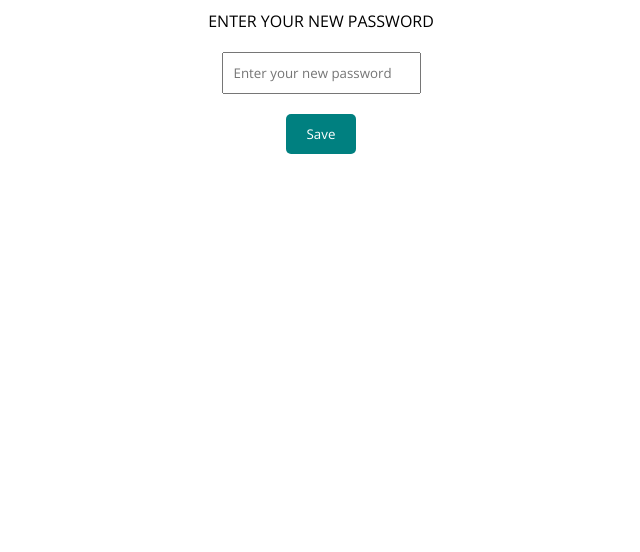
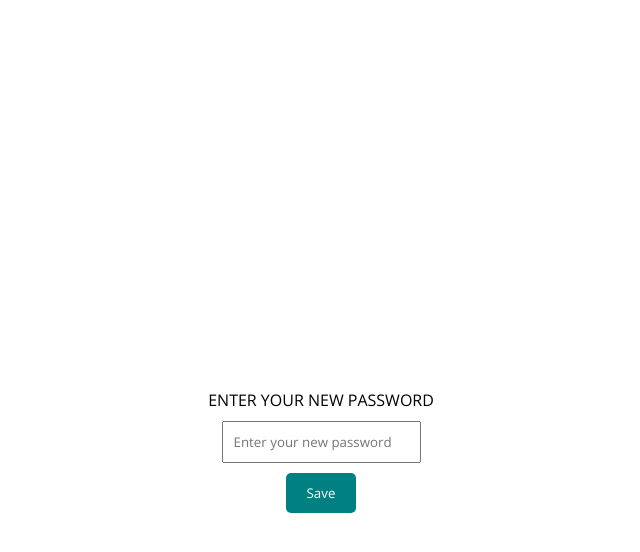
Before and after one commit to jamalgabir/booking-app, a React (Create React App) app: page /reset-password/1 in a window 1280 px wide. Shown: the top 552 px of the page, without its empty margins (319-959 px from the left). Built offline with nearby package versions, Linux system fonts and the light colour scheme.

Commit message:
Make it batter

```diff
--- a/src/pages/resetPassword/newPassword.jsx
+++ b/src/pages/resetPassword/newPassword.jsx
@@ -6,13 +6,13 @@ import { useLocation, useNavigate } from 'react-router-dom';
 
 const CreatPassword = () => {
   const navigate = useNavigate();
-    const [email, setEmail]= useState({});
+    const [password, setPassword]= useState({});
     const [alart, setAlart] = useState('');
     const [success, setSuccess] = useState('');
     const id = useLocation().pathname.split("/")[2];
 
     const onchange = (e)=>{
-        return setEmail(pre=>({...pre,[e.target.name]:e.target.value}))
+        return setPassword(pre=>({...pre,[e.target.name]:e.target.value}))
 
     }
     const handleClick =async (e)=>{
@@ -20,10 +20,10 @@ const CreatPassword = () => {
 
       try{
 
-      if(!email){
+      if(!password){
         return setAlart("Please enter your password!")
       }
-      await puplicRequest.post(`/auth/reset-password/${id}`,email);
+      await puplicRequest.post(`/auth/reset-password/${id}`,password);
       setSuccess("Password Saved Successful Please wait...");
       setTimeout(() =>navigate("/login"),5000)
     }catch(error){
@@ -34,7 +34,7 @@ const CreatPassword = () => {
 
     }
   return (
-    <div>
+    <div className='reset-container'>
         <div className="forgot-container">
           <label>ENTER YOUR NEW PASSWORD</label>
           <input name='newPassword' onChange={onchange} placeholder='Enter your new password'/>
--- a/src/pages/resetPassword/resetPassword.css
+++ b/src/pages/resetPassword/resetPassword.css
@@ -3,7 +3,12 @@
     justify-content: center;
     align-items: center;
     flex-direction: column;
+    margin-top: 30%;
+    background-color: rgb(255, 255, 255);
 
+}
+.reset-container{
+    background-color: black;
 }
 
 input{
@@ -23,5 +28,5 @@ input{
     color: white;
 }
 .forgot-container *{
-    margin: 10px;
+    margin: 5px;
 }
--- a/src/pages/resetPassword/resetPassword.jsx
+++ b/src/pages/resetPassword/resetPassword.jsx
@@ -2,8 +2,10 @@ import React, { useState } from 'react'
 import "./resetPassword.css";
 import { puplicRequest } from '../../components/RequestUrl';
 import { Alert } from '@mui/material';
+import { useNavigate } from 'react-router-dom';
 
 const ForgotPassword = () => {
+  const navigate = useNavigate();
     const [email, setEmail]= useState({});
     const [alart, setAlart] = useState('');
     const [success, setSuccess] = useState('');
@@ -14,13 +16,16 @@ const ForgotPassword = () => {
     const handleClick =async (e)=>{
       e.preventDefault();
 
-      try{
-
       if(!email){
         return setAlart("Please enter your email!")
       }
+
+      try{
+
+
       await puplicRequest.post("/auth/forgot-password",email);
-      setSuccess("Password Reset Sended to your email Please check your email !");
+      setSuccess("Password Reset Sended to your email Please check your email!");
+      setTimeout((navigate("/login"),5000));
     }catch(error){
       setAlart("Something Wrong Please try again later !")
       setTimeout(()=>setAlart(""),5000)
@@ -31,7 +36,7 @@ const ForgotPassword = () => {
   return (
     <div>
         <div className="forgot-container">
-          <label>ENTER YOUR EMAIL</label>
+          <label>Enter your email Please</label>
           <input name='email' onChange={onchange} placeholder='Enter your email'/>
           <button className='reset' onClick={(e)=>handleClick(e)}>Send</button>
           {alart?<Alert variant="outlined" severity="warning">
```
Also changed, not shown: 2 other files (tests, documents, lock files or other folders).
